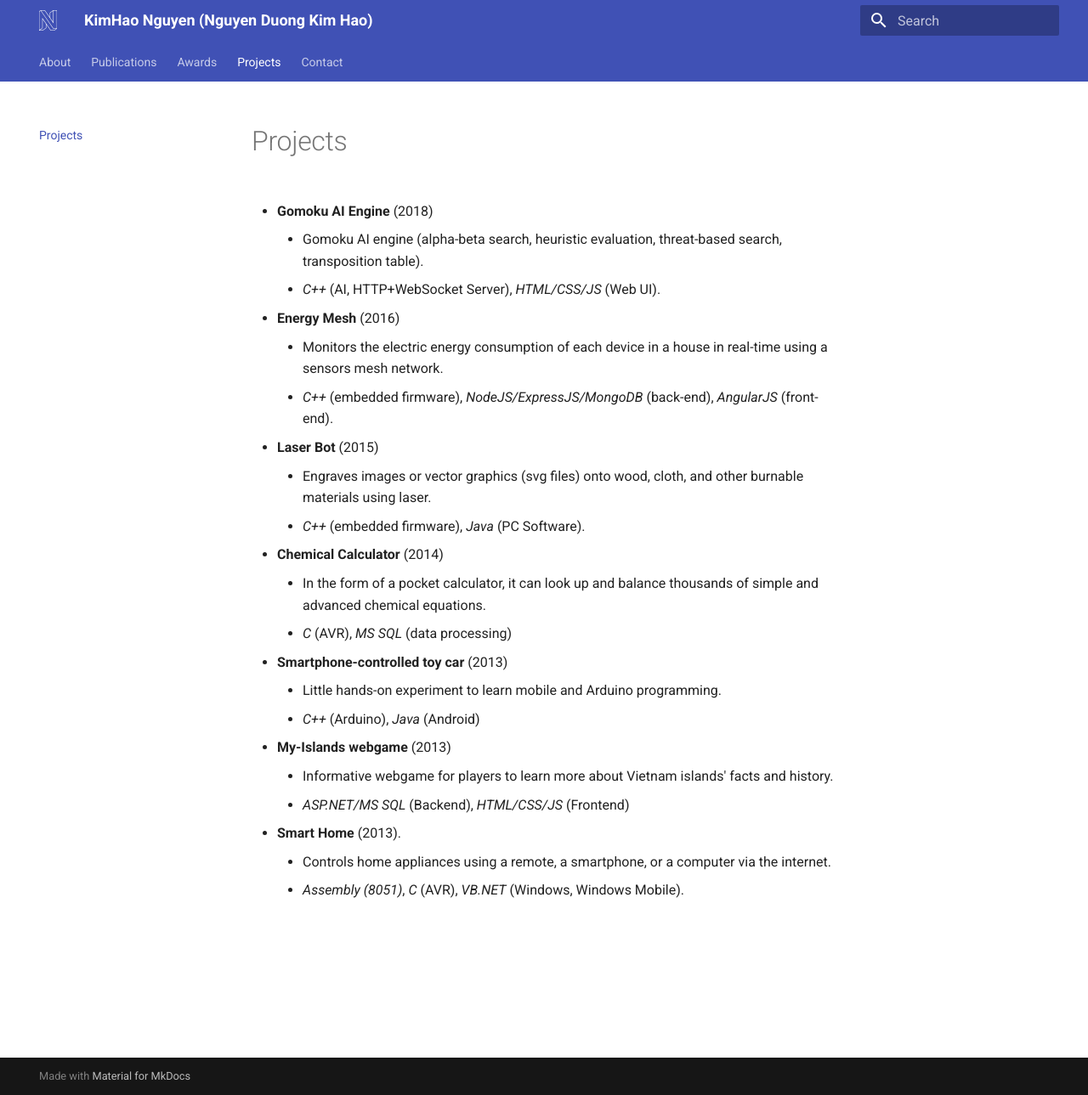
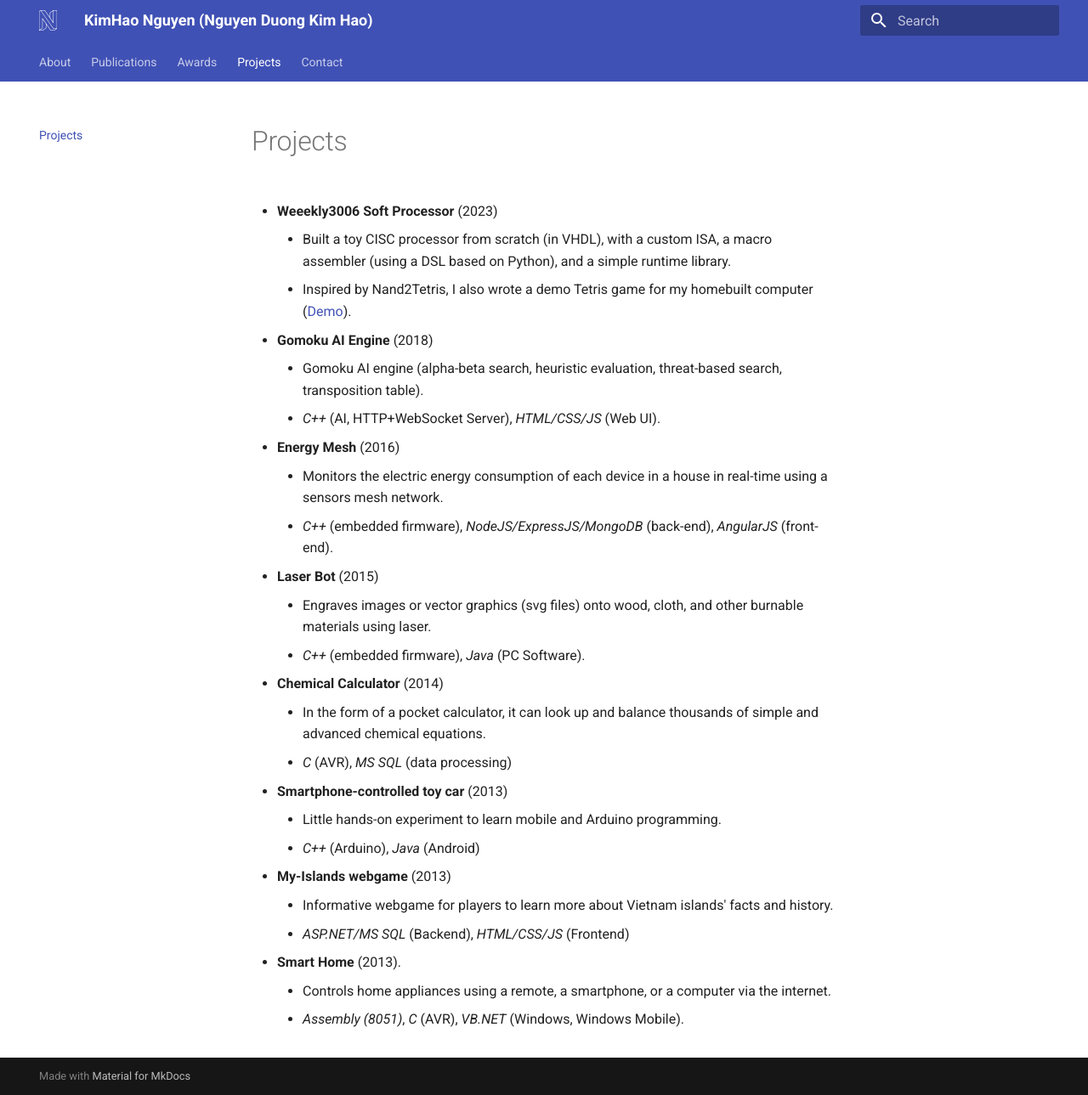
Before and after one commit to ndkimhao/ndkimhao.github.io, an MkDocs documentation site: the page built from docs/projects.md, in a window 1280 px wide and 1289 px high. Shown: the whole window at 85% size. Built offline with MkDocs 1.6.1 and Material for MkDocs 9.7.7, drawn with Linux system fonts in a browser that asks for light colours.

Commit message:
Add Weeekly3006 project

```diff
--- a/docs/projects.md
+++ b/docs/projects.md
@@ -1,5 +1,8 @@
 # Projects
 
+- **Weeekly3006 Soft Processor** (2023)
+    - Built a toy CISC processor from scratch (in VHDL), with a custom ISA, a macro assembler (using a DSL based on Python), and a simple runtime library.
+	- Inspired by Nand2Tetris, I also wrote a demo Tetris game for my homebuilt computer ([Demo](https://www.youtube.com/watch?v=TzXlX9troM4)).
 
 - **Gomoku AI Engine** (2018)
     - Gomoku AI engine (alpha-beta search, heuristic evaluation, threat-based search, transposition table).
```
